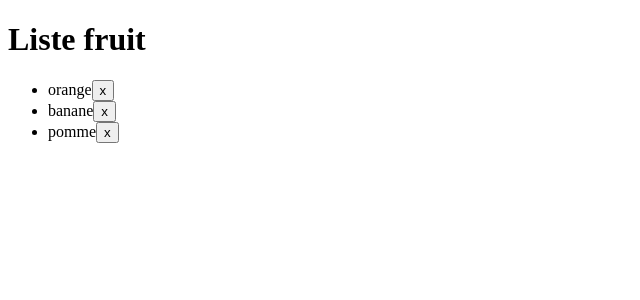
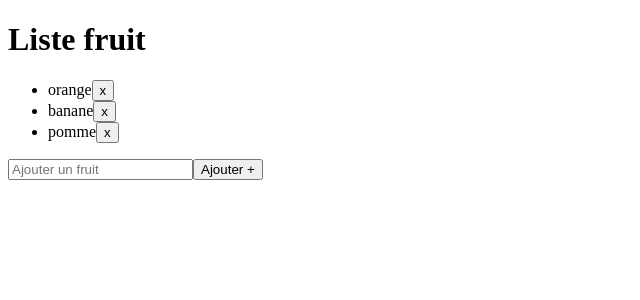
Before and after one commit to yvespollah/React-Todo-List, a React (Vite) app: page / in a window 1280 px wide. Shown: the top 300 px of the page, without its empty margins (0-640 px from the left). Built offline with nearby package versions, Linux system fonts and the light colour scheme.

Commit message:
Ici methode 1 avec useRef pour collecter les element

```diff
--- a/src/App.jsx
+++ b/src/App.jsx
@@ -1,6 +1,6 @@
 // import { useState } from "react";
 
-import { useState } from "react";
+import { useRef, useState } from "react";
 
 
 
@@ -13,6 +13,8 @@ function App() {   // on vas cree les ccommposant fonctionel
     {id: 3 , nom: "pomme"}
 
   ]);
+
+  const inputRef = useRef();
 
   // c'est possible de mettre du js dans une variable
 const voiture =  <li>rav4</li>
@@ -38,6 +40,15 @@ const voitures =  [<li>mercedes</li> , <li>2ba2</li> , <li>popof</li> ]
   };
 
 
+  // formulaire
+
+  const handlesubmit = (event) => {
+    event.preventDefault(); // pour eviter le rechargement de la page
+    console.log(inputRef.current.value)
+
+  }
+
+
   //-------------------------------------------------------------------------------------------------------------
   //  affichage (render)
 
@@ -52,9 +63,12 @@ const voitures =  [<li>mercedes</li> , <li>2ba2</li> , <li>popof</li> ]
             {fruit.nom}<button onClick={() =>handleDelete(fruit.id)}>x</button>
           </li>
         ))}
+   </ul>
+        <form action="submit" onSubmit={handlesubmit}>
+          <input ref={inputRef} type="text" placeholder="Ajouter un fruit" />
+          <button>Ajouter +</button>
+        </form>
 
-
-   </ul>
   </div>
 
   );
@@ -94,4 +108,25 @@ slice : permet de fair une copie de mon tab , une atres mettyhose est d'eclater
 la methode filter: cree un 2e tab en filtrant un 1r tab selon les condition
 
 
+
+***********************Gestion des formulaires****************
+
+1. creation du formulaire
+
+2. soumission du formulaire
+3. collecte de donnes du formulaires
+
+NB: en js , l'orseque une fonction est lier au evenement , la fonction prend en parametre evenement . a travel levenment , on peur acceder a ces params
+
+NB: en react on ne manipule pas le dom. react le fait pour nous ( donc il ya pas les GetElemetbiid())
+soln
+
+hook ( useRef) : c'est une fxn de la librarie react qui cree une reference a un element
+NB: on evite le useref car il ne fournit pas le re render de l'affichage automatiquement car on ne modifie pas le state
+
+
+***** nous on vas preferer travailler avc le state
+
+
+
 */
```
